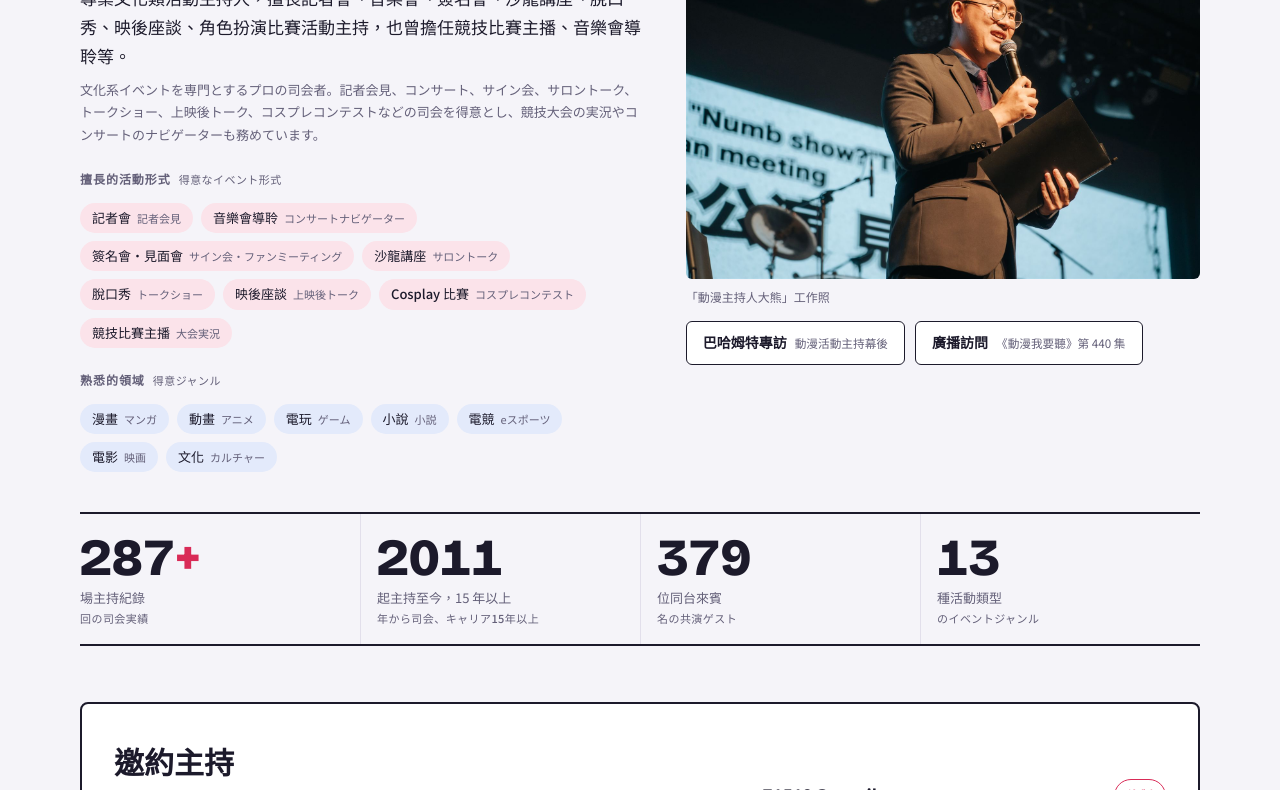
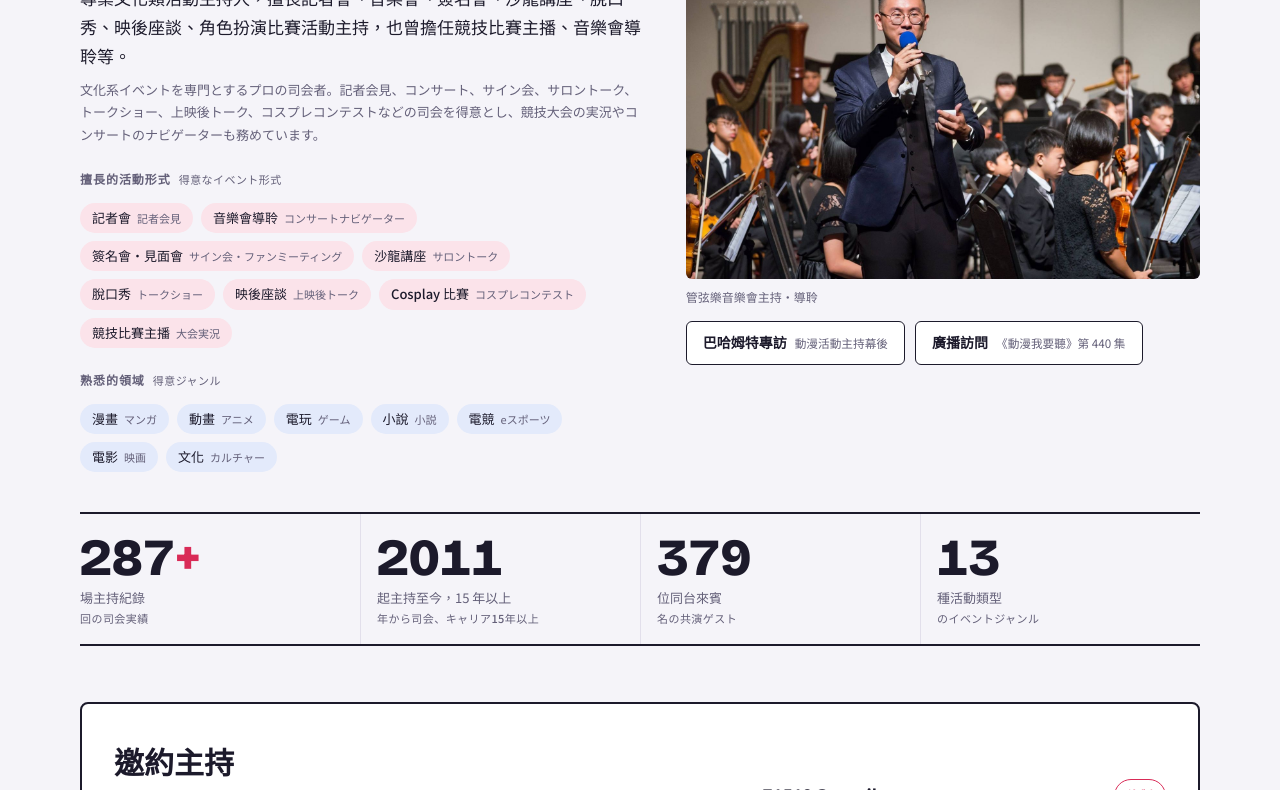
Before and after one commit to Bitemela0613/bigbear-mc, a plain HTML site: page index.html in a window 1280 px wide. Shown: the part 219-1009 px from the top of the page. Drawn offline with nearby package versions, Linux system fonts and the light colour scheme.

Commit message:
更新 index.html

```diff
--- a/index.html
+++ b/index.html
@@ -7,7 +7,7 @@
 <meta property="og:type" content="website">
 <meta property="og:title" content="動漫主持人大熊">
 <meta property="og:description" content="動漫・文化活動主持人大熊（曾慶平），2011 年至今 287 場主持紀錄：聲優見面會、記者會、音樂會、講座、Cosplay 比賽。">
-<meta property="og:image" content="https://bitemela0613.github.io/bigbear-mc/img/yonezawa-mc.jpg">
+<meta property="og:image" content="https://bitemela0613.github.io/bigbear-mc/img/concert2.jpg">
 <meta property="og:url" content="https://bitemela0613.github.io/bigbear-mc/">
 <style>:root{color-scheme:light;padding-top:env(safe-area-inset-top,0px);padding-bottom:env(safe-area-inset-bottom,0px)}body{margin:0;font-size:14px}img{max-width:100%}[hidden]{display:none!important}</style>
 <title>動漫主持人大熊</title>
@@ -241,8 +241,8 @@ footer{margin-top:56px;padding-top:20px;border-top:1px solid var(--line);font-si
       </div>
     </div>
     <figure class="photo">
-      <img src="img/yonezawa-mc.jpg" alt="大熊西裝筆挺手持麥克風，在舞台上主持米澤茜粉絲見面會">
-      <figcaption>「動漫主持人大熊」工作照</figcaption>
+      <img src="img/concert2.jpg" alt="大熊手持麥克風，在管弦樂團前主持音樂會">
+      <figcaption>管弦樂音樂會主持・導聆</figcaption>
       <div class="links media">
         <a class="btn" href="https://gnn.gamer.com.tw/3/161313.html" target="_blank" rel="noopener">巴哈姆特專訪 <small>動漫活動主持幕後</small></a>
         <a class="btn" href="https://www.youtube.com/watch?v=A3UW3q-TjfU" target="_blank" rel="noopener">廣播訪問 <small>《動漫我要聽》第 440 集</small></a>
@@ -299,7 +299,7 @@ footer{margin-top:56px;padding-top:20px;border-top:1px solid var(--line);font-si
     <div class="sec-head"><h2>主持現場<span class="jp">司会の現場</span></h2></div>
     <div class="gallery">
       <figure><img src="img/yonezawa-stage.jpg" alt="大熊在 Live House 舞台上帶動觀眾，聲優米澤茜與口譯坐在一旁" loading="lazy"><figcaption>米澤茜見面會，帶動全場互動</figcaption></figure>
-      <figure><img src="img/concert2.jpg" alt="大熊手持麥克風，在管弦樂團前主持音樂會" loading="lazy"><figcaption>管弦樂音樂會主持・導聆</figcaption></figure>
+      <figure><img src="img/yonezawa-mc.jpg" alt="大熊西裝筆挺手持麥克風，在舞台上主持米澤茜粉絲見面會" loading="lazy"><figcaption>「動漫主持人大熊」工作照</figcaption></figure>
       <figure><img src="img/concert-selfie.jpg" alt="大熊打著領結，在管弦樂團舞台上自拍" loading="lazy"><figcaption>音樂會開演前，與樂團同台</figcaption></figure>
       <figure><img src="img/shinkai.jpg" alt="大熊與新海誠導演於簽名會台上抽獎" loading="lazy"><figcaption>電影《言葉之庭》新海誠導演簽名會</figcaption></figure>
       <figure><img src="img/backstage.jpg" alt="大熊打著領結，在音樂會側台候場" loading="lazy"><figcaption>音樂會側台候場</figcaption></figure>
```
